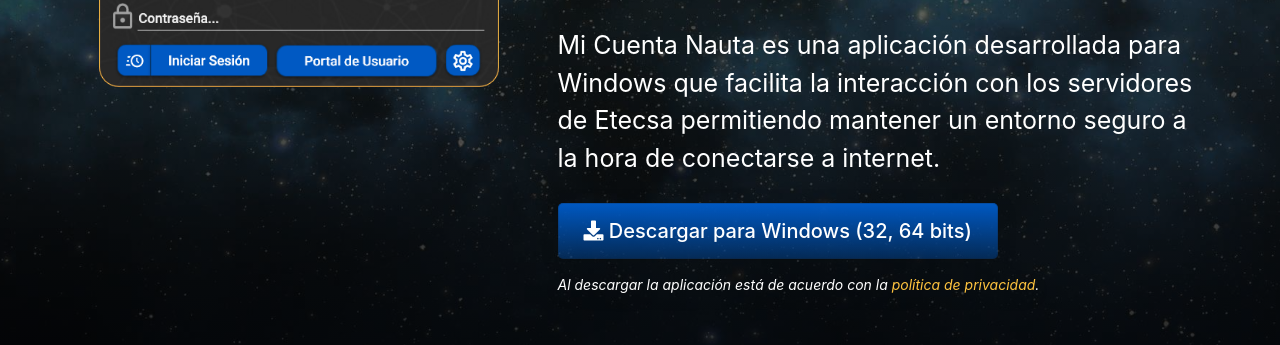
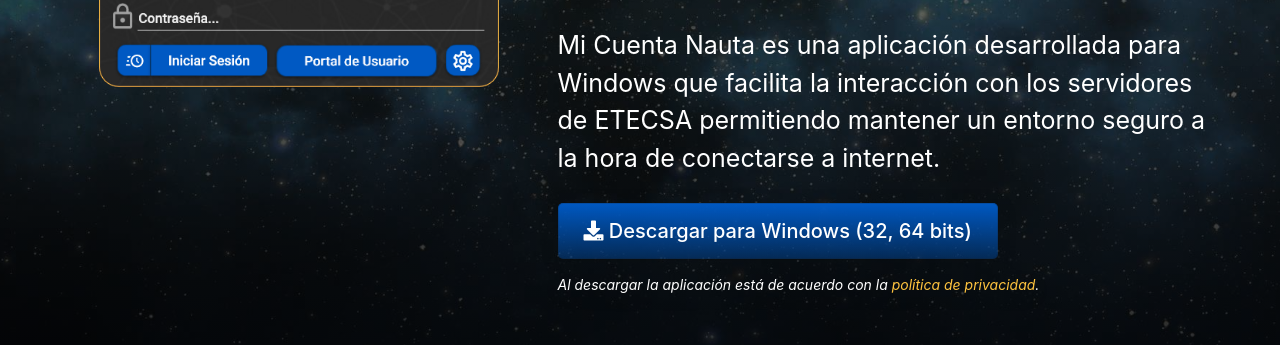
Before and after one commit to micuentanauta/micuentanauta.github.io, a Jekyll site: the page built from index.html, in a window 1280 px wide. Shown: the part 373-718 px from the top of the page. Built offline with Jekyll 4.4.1, drawn with Linux system fonts in a browser that asks for light colours; nearby versions of some CDN libraries.

```diff
--- a/_config.yml
+++ b/_config.yml
@@ -14,7 +14,7 @@ blog_link                                 : https://micuentanauta.blogspot.com
 app_icon                                  : assets/logo.png                      # Automatically populates if not set and if iOS app ID is set.  Otherwise enter path to icon file manually.
 app_name                                  : Mi Cuenta Nauta                                     # Automatically populates if not set and if iOS app ID is set.  Otherwise enter manually.
 app_price                                 : v2.0.2021.0819beta                                      # Automatically populates if not set and if iOS app ID is set.  Otherwise enter manually.
-app_description                           : Mi Cuenta Nauta es una aplicación desarrollada para Windows que facilita la interacción con los servidores de Etecsa permitiendo mantener un entorno seguro a la hora de conectarse a internet.
+app_description                           : Mi Cuenta Nauta es una aplicación desarrollada para Windows que facilita la interacción con los servidores de ETECSA permitiendo mantener un entorno seguro a la hora de conectarse a internet.
 
 enable_smart_app_banner                   : false                                      # Set to true to show a smart app banner at top of page on mobile devices.
 
```
